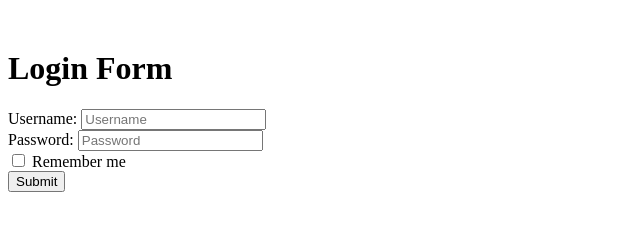
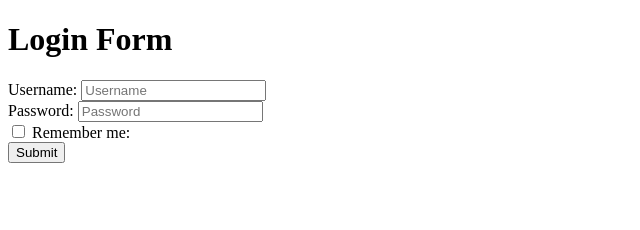
Before and after one commit to acciojob/remember-me-login-form-Datta-070, a website: page main.html in a window 1280 px wide. Shown: the whole page, without its empty margins (0-640 px from the left). Drawn offline with Linux system fonts and the light colour scheme.

Commit message:
created a submission

```diff
--- a/main.html
+++ b/main.html
@@ -8,21 +8,27 @@
 
 <body>
 	<!-- the entire body must be written by student -->
+	<h1>Login Form</h1>
+
+  <form id="loginForm">
+    <div>
+      <label for="username">Username:</label>
+      <input type="text" id="username" name="username" placeholder="Username">
+    </div>
+    <div>
+      <label for="password">Password:</label>
+      <input type="password" id="password" name="password" placeholder="Password">
+    </div>
+    <div>
+      <input type="checkbox" id="checkbox">
+      <label for="checkbox">Remember me:</label>
+    </div>
+    <input type="submit" id="submit" value="Submit">
+  </form>
+	<!-- the entire body must be written by student -->
     <script type="text/javascript" src="./script.js">
 </script>
-	<h1>Login Form</h1>
-	<form id="loginForm">
-		<label for="username">Username: </label>
-		<input type="text" placeholder="Username" name="username" id="username">
-		<br>
-		<label for="password">Password: </label>
-		<input type="password" placeholder="Password" id="password" name="password">
-		<br>
-		<input type="checkbox" id="checkbox">
-		<label for="checkbox">Remember me </label>
-		<br>
-		<input type="submit" id="submit" value="Submit">
-	</form>
+
 </body>
 
 </html>
```
